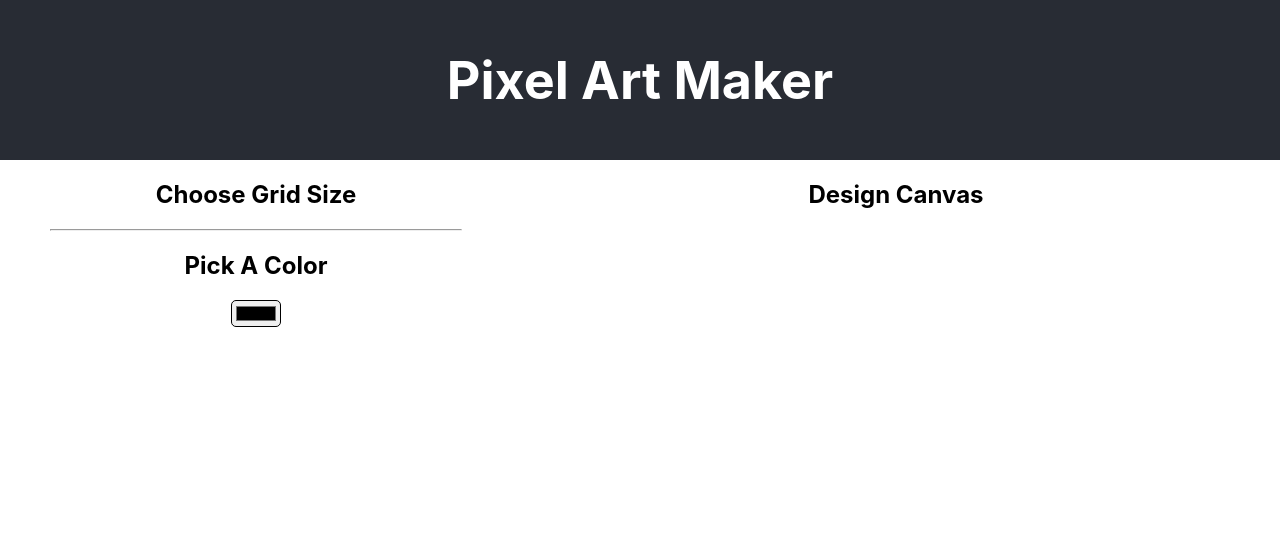
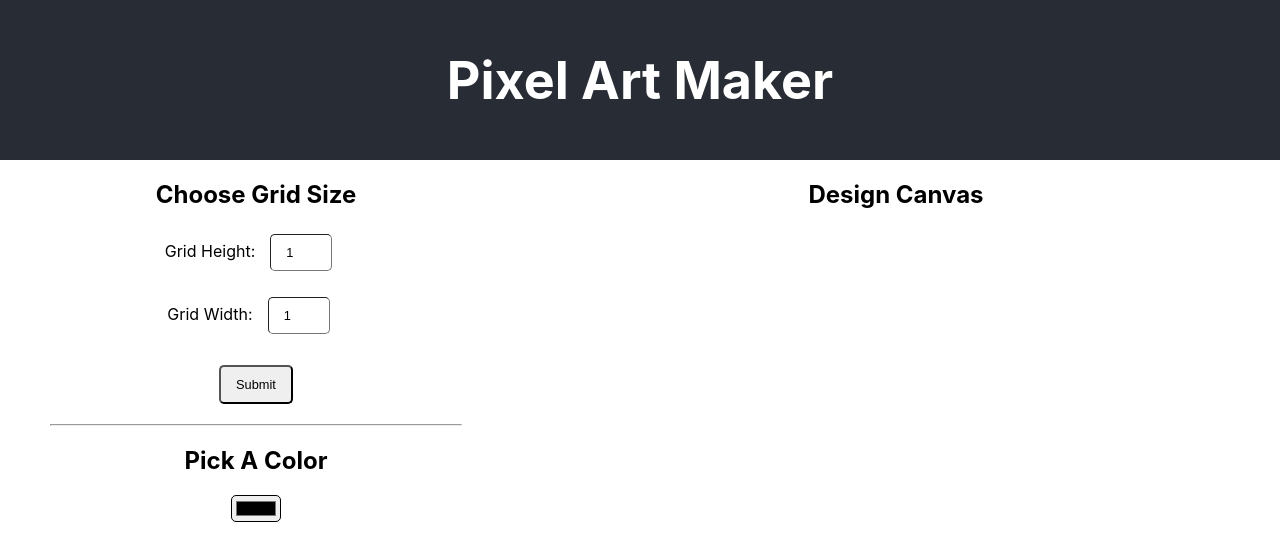
Before and after one commit to cMikolai/react-pixel-art-maker, a React (Create React App) app: page / in a window 1280 px wide. Shown: the top 560 px of the page. Built offline with nearby package versions, Linux system fonts and the light colour scheme.

Commit message:
display SizePicker

```diff
--- a/src/App.js
+++ b/src/App.js
@@ -2,6 +2,10 @@ import React, { Component } from 'react';
 import './App.css';
 
 class App extends Component {
+  state = {
+    height: 1,
+    width: 1,
+  }
   render() {
     return (
       <div className="App">
@@ -13,6 +17,13 @@ class App extends Component {
         <div className="App-Content">
           <div className="App-Settings">
             <h2>Choose Grid Size</h2>
+            <form id="sizePicker">
+              <p>Grid Height:
+              <input type="number" id="input_height" name="height" min="1" value={this.state.height} /></p>
+              <p>Grid Width:
+              <input type="number" id="input_width" name="width" min="1" value={this.state.width} /></p>
+              <p><input type="submit" id="input_submit" /></p>
+            </form>
 
             <hr className="Separator" />
 
```
